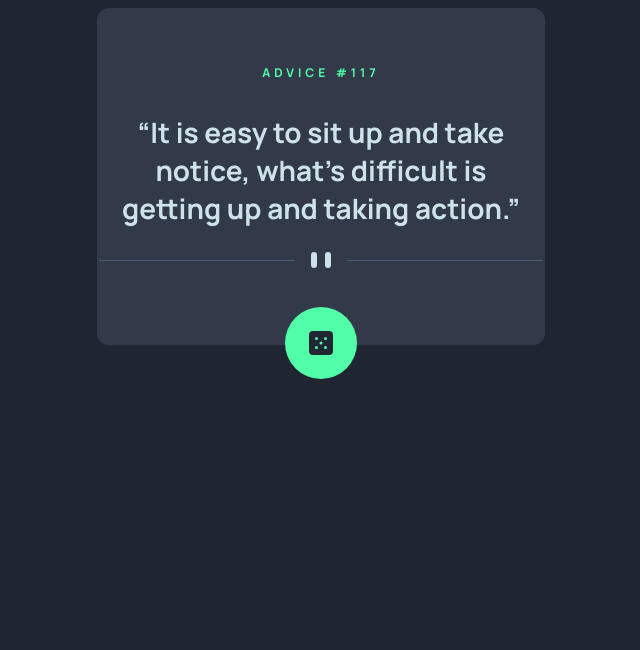
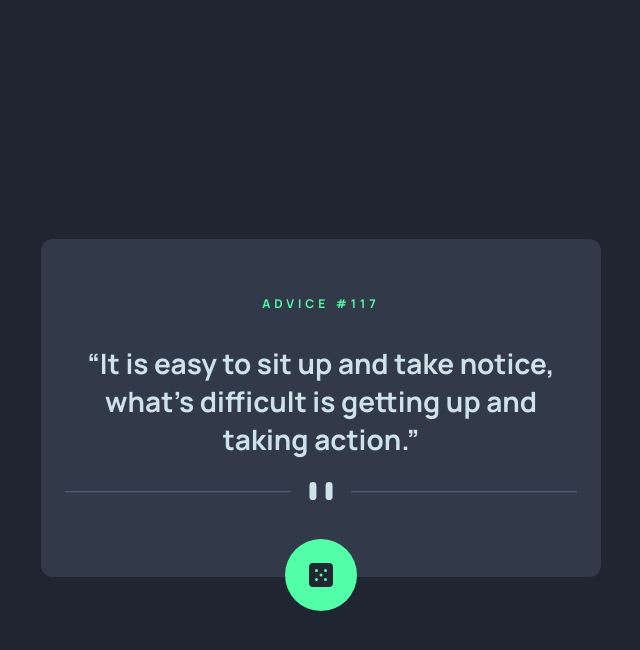
Before and after one commit to devmor-j/fm-advice-generator-app, a Vue app: page / in a window 1280 px wide. Shown: the top 650 px of the page, without its empty margins (319-959 px from the left). Built offline with nearby package versions, Linux system fonts and the light colour scheme.

Commit message:
Place card in center and  enlarge on large screens

```diff
--- a/src/App.vue
+++ b/src/App.vue
@@ -13,5 +13,6 @@ main {
   display: grid;
   align-items: center;
   justify-content: center;
+  min-height: 100vh;
 }
 </style>
--- a/src/components/QuoteCard.vue
+++ b/src/components/QuoteCard.vue
@@ -7,7 +7,7 @@
     <q>It is easy to sit up and take notice, what's difficult is getting up and taking action.</q>
     <picture class="separator-line">
       <source media="(min-width: 768px)" srcset="../assets/images/pattern-divider-desktop.svg">
-      <img src="../assets/images/pattern-divider-mobile.svg" alt="">
+      <img src="../assets/images/pattern-divider-mobile.svg" alt="" draggable="false">
     </picture>
     <div class="get-advice-wrapper">
       <button class="get-advice glow-hover">
@@ -30,6 +30,12 @@
   position: relative;
   width: min(100% - 2rem, 25rem);
   margin-inline: auto;
+}
+
+@media screen and (min-width: 768px) {
+  .card {
+    width: min(100% - 2rem, 32rem);
+  }
 }
 
 h1 {
```
